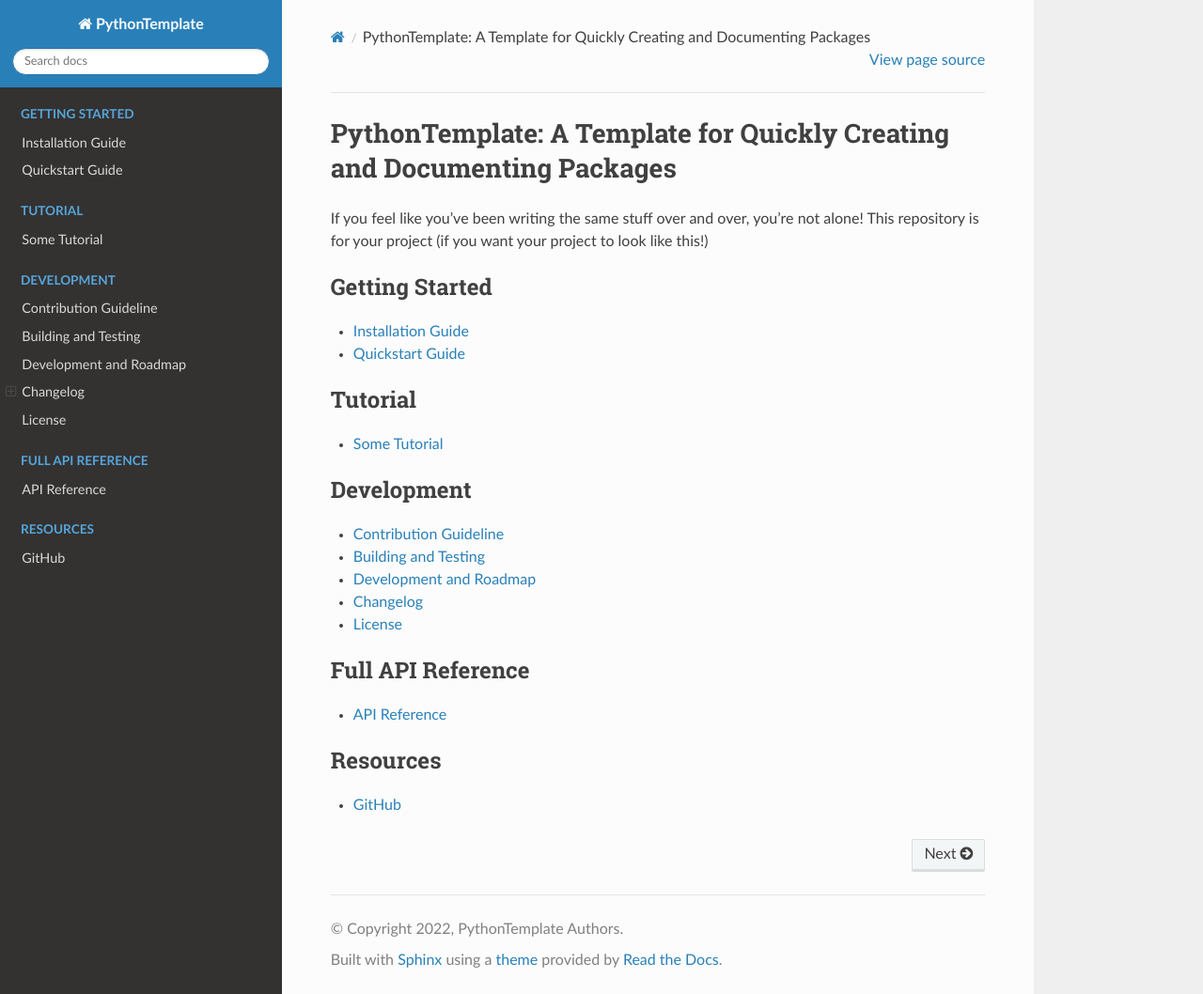
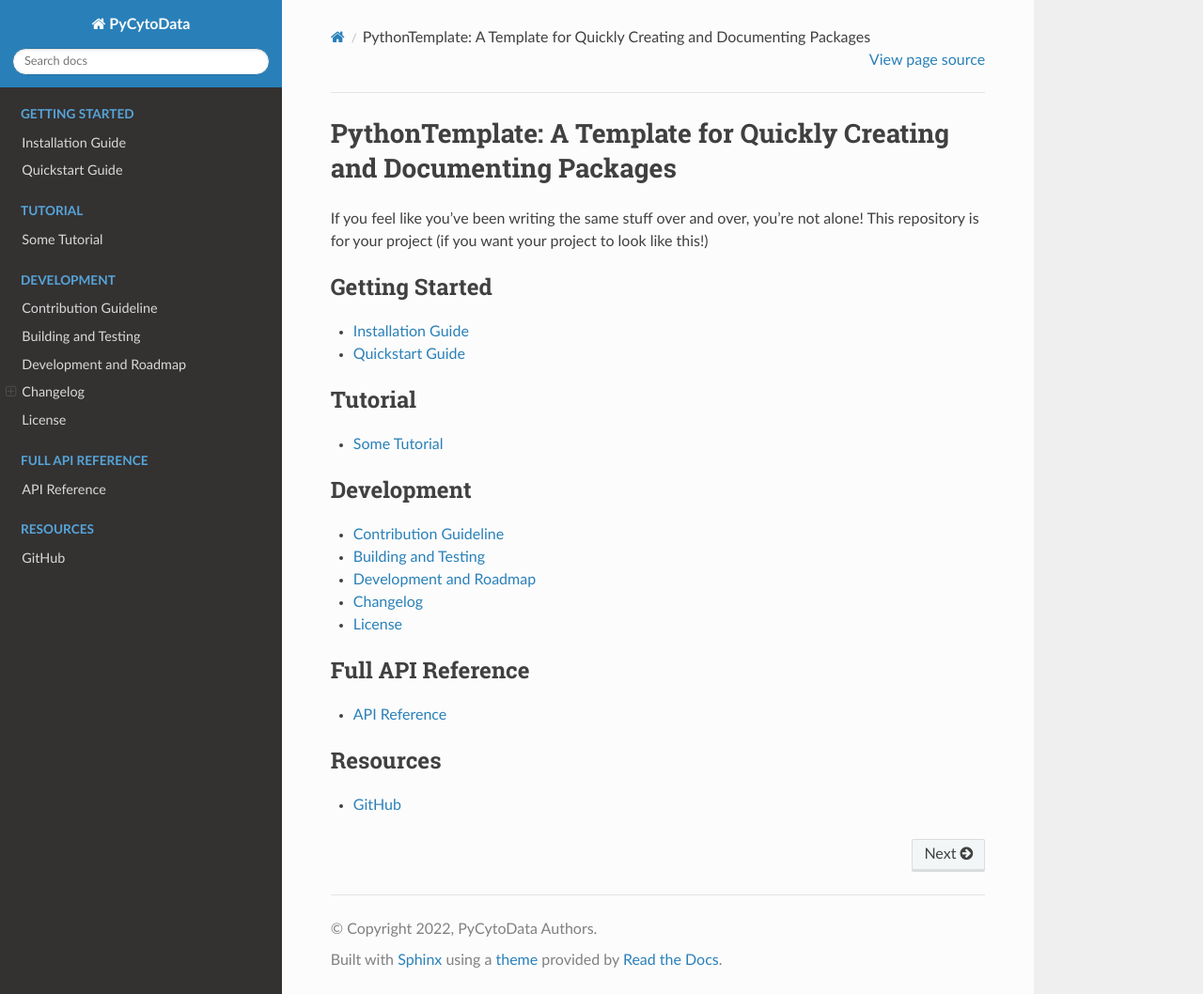
Before and after one commit to kevin931/PyCytoData, a Sphinx documentation site: the page built from docs/source/index.rst, in a window 1280 px wide and 1058 px high. Shown: the whole window at 94% size. Built offline with Sphinx 7.4.7 and the Read the Docs theme 2.0.0, drawn with Linux system fonts in a browser that asks for light colours.

Commit message:
Fix package name

```diff
--- a/docs/source/conf.py
+++ b/docs/source/conf.py
@@ -5,12 +5,12 @@ sys.path.insert(0, os.path.abspath('../../'))
 
 # -- Project information -----------------------------------------------------
 
-project = 'PythonTemplate'
-copyright = '2022, PythonTemplate Authors'
-author = 'PythonTemplate Authors'
+project = 'PyCytoData'
+copyright = '2022, PyCytoData Authors'
+author = 'PyCytoData Authors'
 
 # The full version, including alpha/beta/rc tags
-release = '0.0.1'
+release = '0.0.0'
 
 
 # -- General configuration ---------------------------------------------------
--- a/setup.py
+++ b/setup.py
@@ -6,7 +6,7 @@ setuptools.setup(
     name = "PyCytoData",
     version = VERSION,
     description = "A Python Interface to HDCytoData",
-    packages=["PythonTemplate"],
+    packages=["PyCytoData"],
     python_requires=">=3.9",
     install_requires=["fcsparser", "pandas", "numpy"],
     test_requires=["pytest",
```
